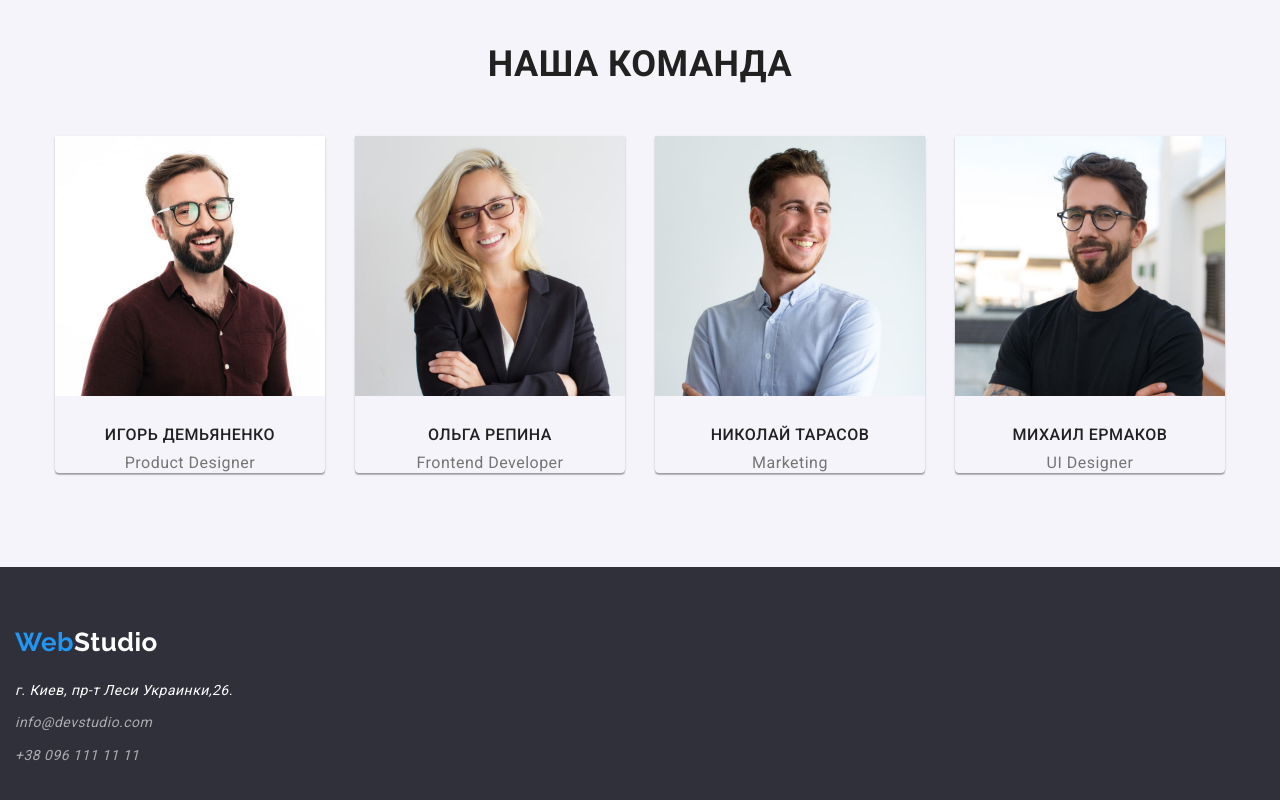
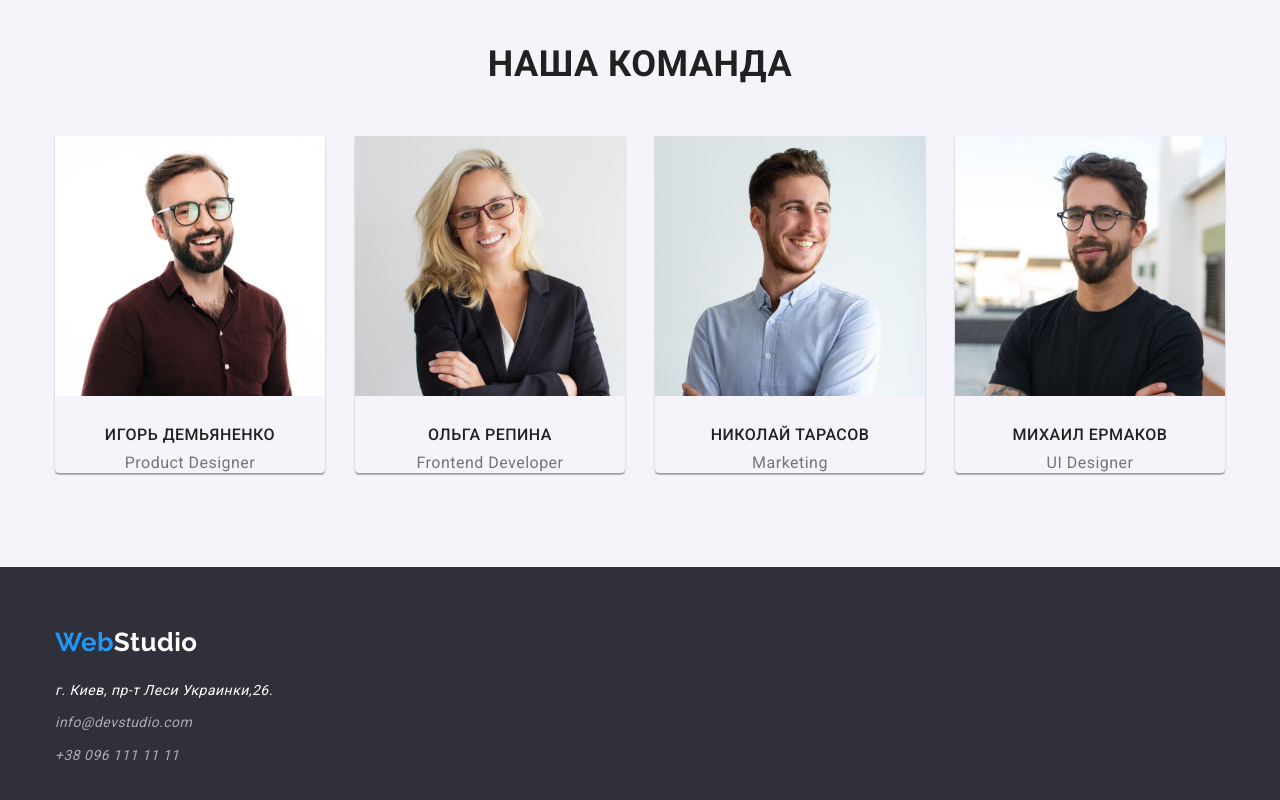
Before and after one commit to MaksimEdam/goit-markup-hw-03, a plain HTML site: page index.html in a window 1280 px wide. Shown: the part 1524-2324 px from the top of the page. Drawn offline with nearby package versions, Linux system fonts and the light colour scheme.

Commit message:
изменил футер

```diff
--- a/css/styles.css
+++ b/css/styles.css
@@ -237,8 +237,6 @@ body {
   background-color: var(--background-hero-footer);
 }
 .footer-container {
-  display: inline-block;
-  padding-top: 60px;
   padding-bottom: 60px;
 }
 .footer-logo {
@@ -248,9 +246,12 @@ body {
   font-size: 26px;
   line-height: 1.2;
   margin-bottom: 20px;
+  display: inline-block;
+  margin-top: 60px;
 }
 .address-item:not(:last-child) {
   margin-bottom: 9px;
+  margin-bottom: 60;
 }
 .footer-address,
 .footer-logo {
```
